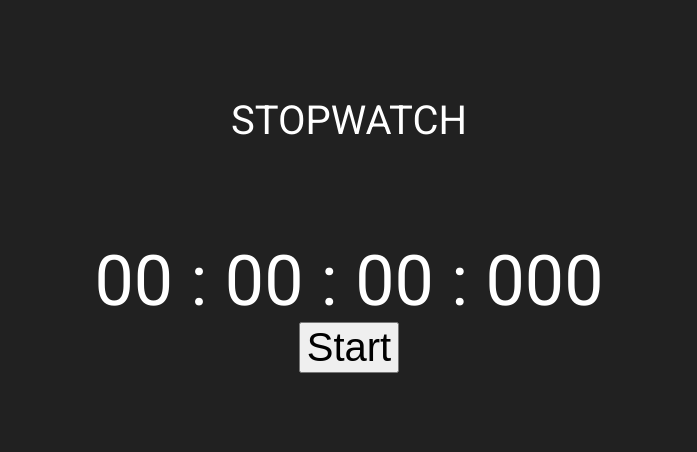
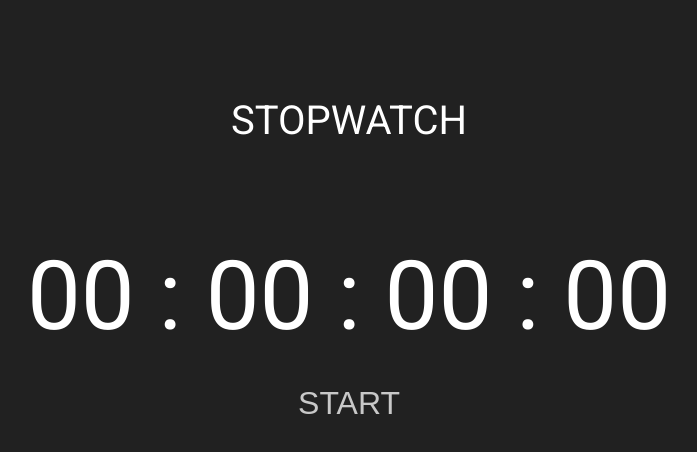
Before and after one commit to TheOluwafemi/Vue-Stopwatch, a Vue app: page / in a window 1280 px wide. Shown: the top 452 px of the page, without its empty margins (291-988 px from the left). Built offline with nearby package versions, Linux system fonts and the light colour scheme.

Commit message:
styled the timing indicator component

```diff
--- a/src/components/timing/timing-indicator.vue
+++ b/src/components/timing/timing-indicator.vue
@@ -1,11 +1,13 @@
 <template>
   <section>
-    <div>
-      <h2 class="time">
+    <div class="time">
+      <h2>
         {{ hours | padZero }} : {{ minutes | padZero }} : {{ seconds | padZero }} :
-        {{ hSeconds | padDoubleZero }}
+        {{ hSeconds | padZero }}
       </h2>
+    </div>
 
+    <div class="buttons">
       <button v-if="!timerStarted" class="btn" @click="startTimer">Start</button>
       <button v-else class="btn" @click="stopTimer">Stop</button>
     </div>
@@ -28,12 +30,6 @@
     filters: {
       padZero: function (value) {
         if (value < 10) return `0${value}`;
-        return value;
-      },
-
-      padDoubleZero: function (value) {
-        if (value > 10 && value < 100) return `${value}0`;
-        if (value < 10) return `${value}00`;
         return value;
       },
     },
@@ -92,10 +88,23 @@
 
 <style lang="scss" scoped>
   .time {
-    font-size: 70px;
+    font-size: 4rem;
+    margin-bottom: 2rem;
   }
 
-  .btn {
-    font-size: 40px;
+  .buttons {
+    .btn {
+      font-size: 2rem;
+      outline: none;
+      background: none;
+      color: #c8c8c8;
+      border: none;
+      cursor: pointer;
+      text-transform: uppercase;
+
+      &:hover {
+        color: #fff;
+      }
+    }
   }
 </style>
```
